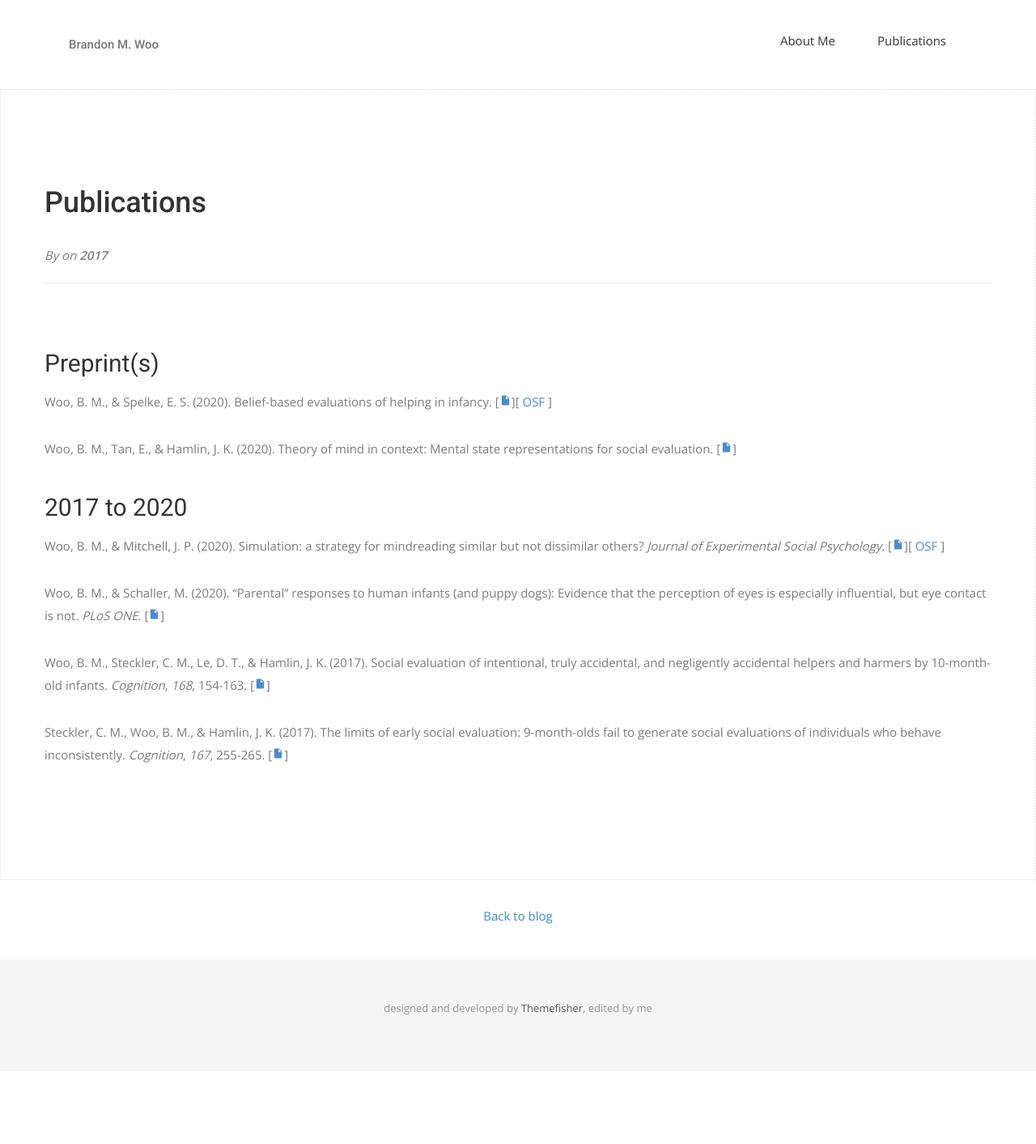
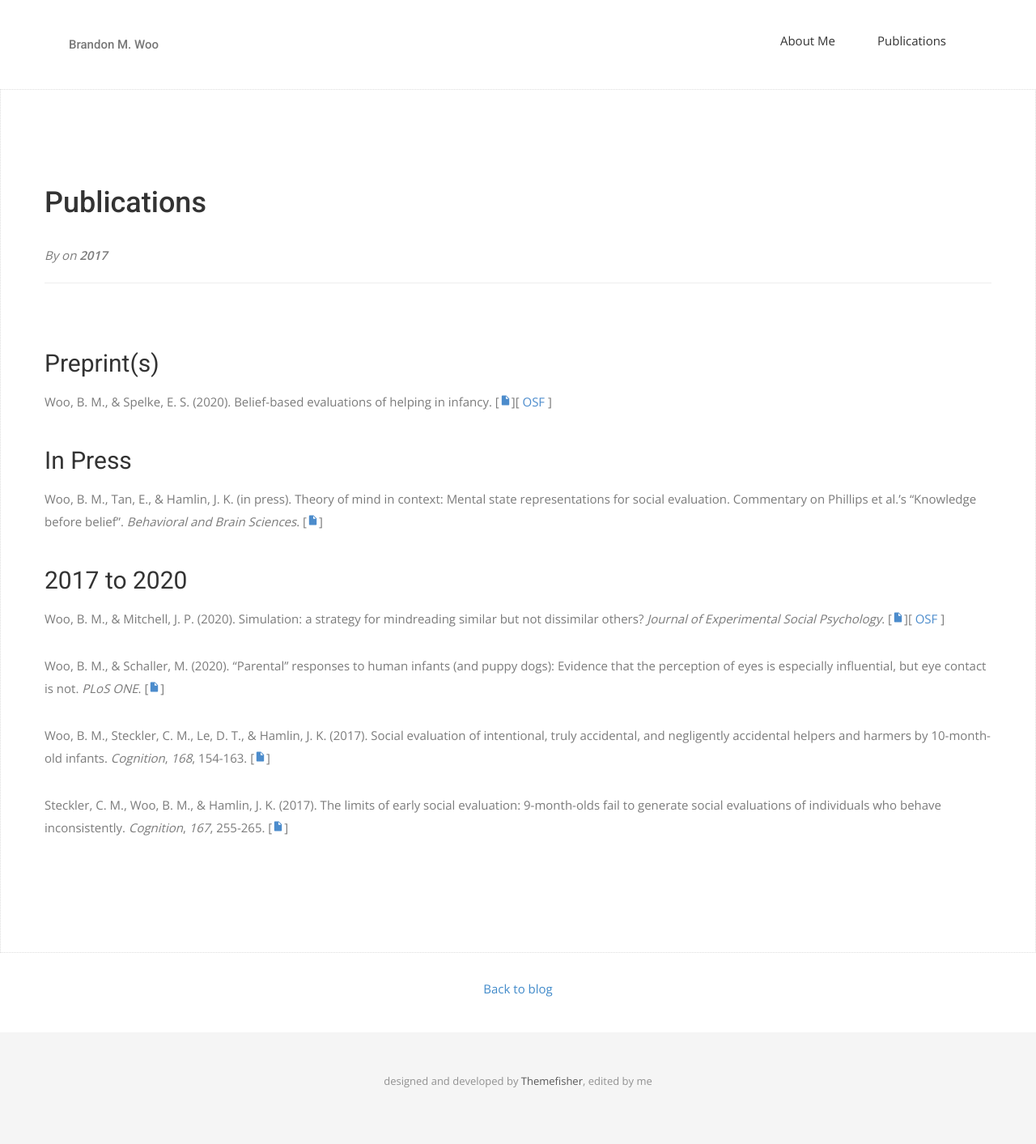
Before and after one commit to bmwoo/bmwoo.github.io, a Jekyll site: the page built from _posts/2017-01-01-publications.md, in a window 1280 px wide. Shown: the whole page at 81% size. Built offline with Jekyll 4.4.1, drawn with Linux system fonts in a browser that asks for light colours; nearby versions of some CDN libraries; some web fonts are replaced; our own code applies the rules of GitHub Pages for plain Markdown files; before the commit the page ends 1323 px from its top, so only the background shows below that.

Commit message:
Updated publications

```diff
--- a/_posts/2017-01-01-publications.md
+++ b/_posts/2017-01-01-publications.md
@@ -4,7 +4,8 @@
 <h2>Preprint(s)</h2>
 Woo, B. M., & Spelke, E. S. (2020). Belief-based evaluations of helping in infancy. [<a style="font-size:15px; color:#4c8ccc" href="https://psyarxiv.com/eczgp" target="_blank" target="_blank"><ion-icon name="document"></ion-icon></a>][<a style="font-size:15px; color:#4c8ccc" href="https://osf.io/qrvje/" target="_blank"> OSF </a>]
 
-Woo, B. M., Tan, E., & Hamlin, J. K. (2020). Theory of mind in context: Mental state representations for social evaluation. [<a style="font-size:15px; color:#4c8ccc" href="https://psyarxiv.com/ny5q8" target="_blank" target="_blank"><ion-icon name="document"></ion-icon></a>]
+<h2>In Press</h2>
+Woo, B. M., Tan, E., & Hamlin, J. K. (in press). Theory of mind in context: Mental state representations for social evaluation. Commentary on Phillips et al.'s "Knowledge before belief". *Behavioral and Brain Sciences*. [<a style="font-size:15px; color:#4c8ccc" href="https://psyarxiv.com/ny5q8" target="_blank" target="_blank"><ion-icon name="document"></ion-icon></a>]
 
 <h2>2017 to 2020</h2>
 <!--## 2017 to 2020-->
```
Also changed, not shown: 2 other files.
